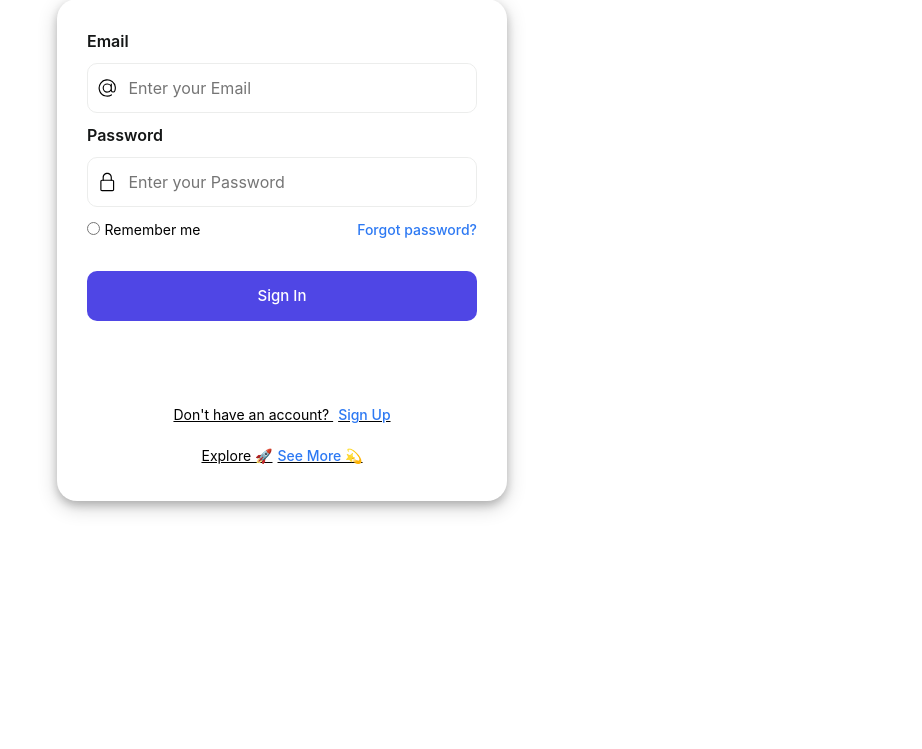
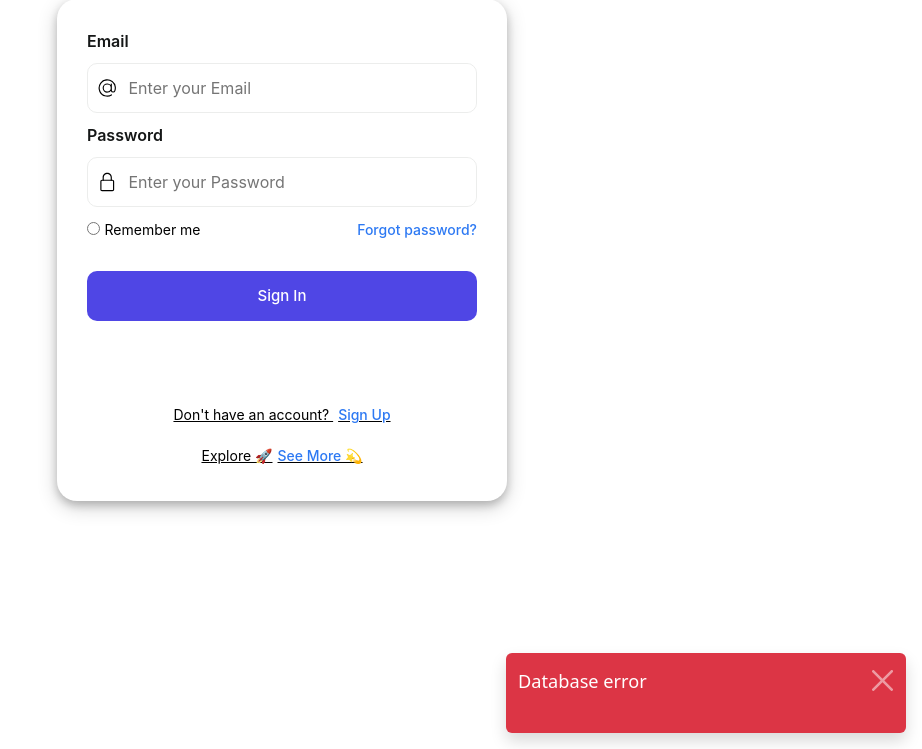
Before and after one commit to Mamonde02/project-php, a PHP site: page /frontend/views/login.php in a window 1280 px wide. Shown: the part 51-800 px from the top of the page, without its empty margins (358-1280 px from the left). Run offline with PHP 8.4, Linux system fonts and the light colour scheme.

Commit message:
initial error display handling

```diff
--- a/frontend/views/login.php
+++ b/frontend/views/login.php
@@ -12,6 +12,13 @@ if (isset($_SESSION['successNewuser'])) {
     $alert_message = $_SESSION['successNewuser'];
     $alert_type = "success";
     unset($_SESSION['successNewuser']);
+}
+
+
+if (isset($_SESSION['databaseError'])) {
+    $alert_message = $_SESSION['databaseError'];
+    $alert_type = "danger";
+    unset($_SESSION['databaseError']);
 }
 ?>
 
@@ -66,6 +73,40 @@ if (isset($_SESSION['successNewuser'])) {
         <?php unset($alert_message, $alert_type); ?>
     <?php endif; ?>
 
+
+    <!-- ✅ Bootstrap Toast -->
+    <!-- <div class="position-fixed bottom-0 end-0 p-3" style="z-index: 11">
+        <div id="loginToast" class="toast align-items-center text-white bg-primary border-0" role="alert" aria-live="assertive" aria-atomic="true">
+            <div class="d-flex">
+                <div class="toast-body">
+                    <?php
+                    if (isset($_SESSION['toast_error'])) {
+                        echo $_SESSION['toast_error'];
+                        unset($_SESSION['toast_error']); // Remove message after showing
+                    }
+                    ?>
+                </div>
+                <button type="button" class="btn-close btn-close-white me-2 m-auto" data-bs-dismiss="toast" aria-label="Close"></button>
+            </div>
+        </div>
+    </div> -->
+
+    <div class="position-fixed bottom-0 end-0 p-3" style="z-index: 11">
+        <div id="loginToast" class="toast align-items-center text-white bg-danger border-0" role="alert" aria-live="assertive" aria-atomic="true" style="min-width: 400px; min-height: 80px; font-size: 1.3rem;">
+            <div class="d-flex">
+                <div class="toast-body">
+                    <?php
+                    if (isset($_SESSION['toast_error'])) {
+                        echo $_SESSION['toast_error'];
+                        unset($_SESSION['toast_error']); // Remove message after showing
+                    }
+                    ?>
+                    <small>Database error</small>
+                </div>
+                <button type="button" class="btn-close btn-close-white me-2 m-auto" data-bs-dismiss="toast" aria-label="Close"></button>
+            </div>
+        </div>
+    </div>
 
 
     <!-- Display success or error messages -->
@@ -158,6 +199,16 @@ if (isset($_SESSION['successNewuser'])) {
             </button>
         </div> -->
     </form>
+    <script>
+        // Show the toast when the page loads
+        window.onload = function() {
+            var toastEl = document.getElementById('loginToast');
+            var toast = new bootstrap.Toast(toastEl, {
+                delay: 10000
+            });
+            toast.show();
+        };
+    </script>
 
 
     <!-- Bootstrap JS -->
```
